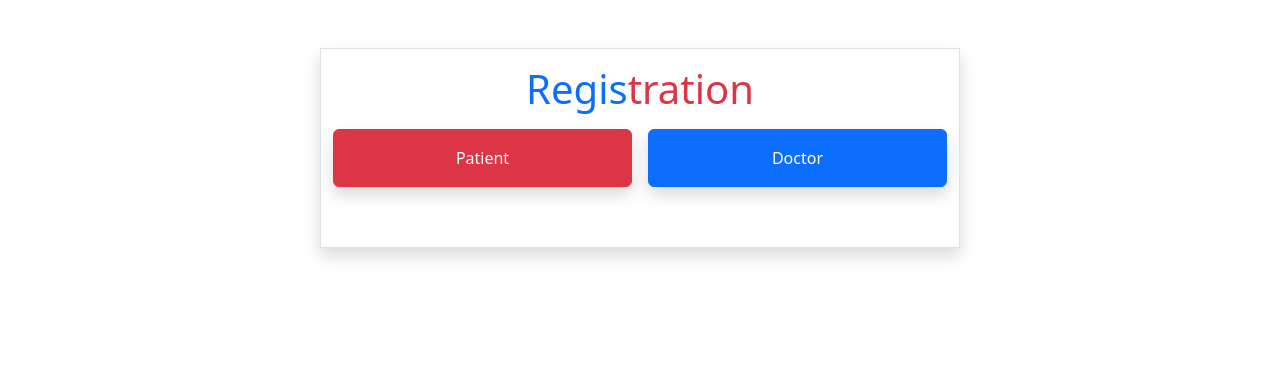
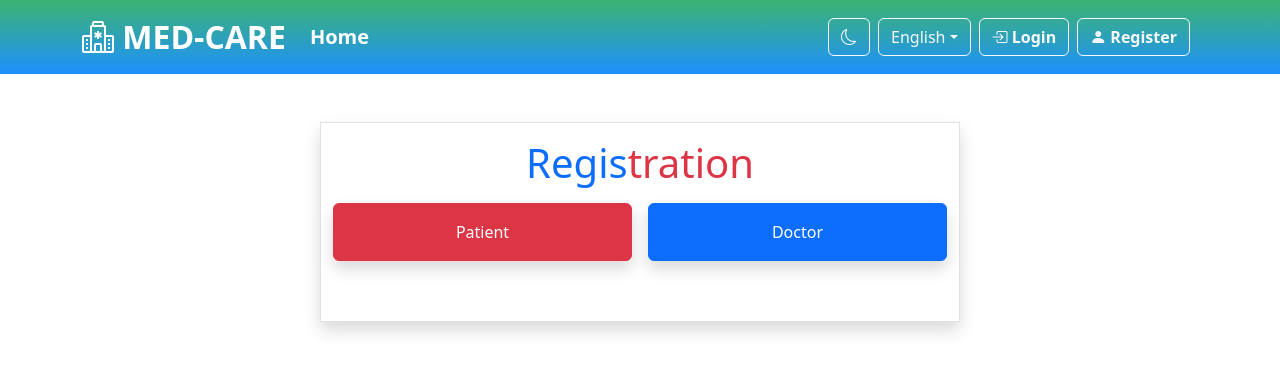
Before and after one commit to Ashryz/Med_Care, a React (Create React App) app: page / in a window 1280 px wide. Shown: the top 372 px of the page. Built offline with nearby package versions, Linux system fonts and the light colour scheme.

Commit message:
Adding Navbar

```diff
--- a/package.json
+++ b/package.json
@@ -7,11 +7,13 @@
     "@testing-library/react": "^13.4.0",
     "@testing-library/user-event": "^13.5.0",
     "bootstrap": "^5.3.2",
+    "bootstrap-icons": "^1.11.3",
     "react": "^18.2.0",
     "react-bootstrap": "^2.10.1",
+    "react-bootstrap-icons": "^1.10.3",
     "react-dom": "^18.2.0",
     "react-router-dom": "^5.3.4",
-    "react-scripts": "5.0.1",
+    "react-scripts": "^5.0.1",
     "web-vitals": "^2.1.4"
   },
   "scripts": {
--- a/public/index.html
+++ b/public/index.html
@@ -24,6 +24,8 @@
       work correctly both with client-side routing and a non-root public URL.
       Learn how to configure a non-root public URL by running `npm run build`.
     -->
+    <link href="https://cdn.jsdelivr.net/npm/bootstrap@5.3.2/dist/css/bootstrap.min.css" rel="stylesheet" integrity="sha384-T3c6CoIi6uLrA9TneNEoa7RxnatzjcDSCmG1MXxSR1GAsXEV/Dwwykc2MPK8M2HN" crossorigin="anonymous">
+    <script src="https://cdn.jsdelivr.net/npm/bootstrap@5.3.2/dist/js/bootstrap.bundle.min.js" integrity="sha384-C6RzsynM9kWDrMNeT87bh95OGNyZPhcTNXj1NW7RuBCsyN/o0jlpcV8Qyq46cDfL" crossorigin="anonymous"></script>
     <title>React App</title>
   </head>
   <body>
--- a/src/App.js
+++ b/src/App.js
@@ -1,10 +1,15 @@
 import './App.css';
 import 'bootstrap/dist/css/bootstrap.min.css';
 import SelectReg from './Components/SignUp/utils/pages/selectReg.js';
+import NavbarComp from './Components/Navbar/Navbar.js';
+import { BrowserRouter } from 'react-router-dom/cjs/react-router-dom.js';
 function App() {
   return (
     <div className="App">
+      <BrowserRouter>
+      <NavbarComp />
       <SelectReg/>
+      </BrowserRouter>
     </div>
   );
 }
--- /dev/null
+++ b/src/Components/Navbar/Navbar.css
@@ -0,0 +1,3 @@
+#nv-bar{
+    background-image: linear-gradient(MediumSeaGreen , dodgerBlue) !important;
+}
--- /dev/null
+++ b/src/Components/Navbar/Navbar.js
@@ -0,0 +1,80 @@
+import Container from 'react-bootstrap/Container';
+import Nav from 'react-bootstrap/Nav';
+import Navbar from 'react-bootstrap/Navbar';
+import Button from 'react-bootstrap/Button';
+import { Dropdown } from 'react-bootstrap';
+import { Link, useHistory } from 'react-router-dom/cjs/react-router-dom';
+import { useEffect, useState } from 'react';
+import './Navbar.css'
+function NavbarComp() {
+    const history = useHistory();
+    const [isLoggedIn, setIsLoggedIn] = useState(false);
+    const [showDropdown, setShowDropdown] = useState(false);
+    const [isDarkMode, setIsDarkMode] = useState(false);
+
+    const toggleDarkMode = () => {
+        setIsDarkMode(!isDarkMode);
+    };
+    useEffect(() => {
+        const loggedIn = localStorage.getItem("isLoggedIn") === "true";
+        setIsLoggedIn(loggedIn);
+        setShowDropdown(false);
+      }, []);
+
+      const handleLogout = () => {
+        localStorage.removeItem("isLoggedIn");
+        setIsLoggedIn(false);
+        history.push("/");
+      };
+
+  return (
+    <Navbar expand="lg" bg='primary' id='nv-bar'>
+      <Container>
+        <Navbar.Brand className='fw-bold fs-2 text-white'><i className="bi bi-hospital"></i> MED-CARE</Navbar.Brand>
+        <Navbar.Toggle aria-controls="basic-navbar-nav" />
+        <Navbar.Collapse id="basic-navbar-nav">
+          <Nav className="me-auto">
+          <Nav.Link as={Link} to="/" className="text-decoration-none text-white fw-bold fs-5">Home</Nav.Link>
+          </Nav>
+          <Nav className='ms-auto g-2'>
+            <Button variant="outline-light" onClick={toggleDarkMode} className='me-2'>
+                {isDarkMode ? (
+                    <i className="bi bi-moon-fill"></i>
+                ) : (
+                    <i className="bi bi-moon"></i>
+                )}
+            </Button>
+            <Dropdown className='me-2 fw-bold'>
+                <Dropdown.Toggle variant="outline-light" id="dropdown-basic">
+                    English
+                </Dropdown.Toggle>
+                <Dropdown.Menu>
+                    <Dropdown.Item eventKey="Option 1">Arabic</Dropdown.Item>
+                </Dropdown.Menu>
+              </Dropdown>
+          {!isLoggedIn && (
+              <>
+                <Link to="/login"><Button variant="outline-light" className='me-2 fw-bold'><i className="bi bi-box-arrow-in-right fw-bold"></i> Login</Button>{' '}</Link>
+                <Link to="/SelectReg"><Button variant="outline-light" className='me-2 fw-bold'><i className="bi bi-person-fill fw-bold"></i> Register</Button>{' '}</Link>
+              </>
+            )}
+           {isLoggedIn && (
+             <Dropdown onClick={() => setShowDropdown(!showDropdown)}>
+                <Dropdown.Toggle variant="outline-light" id="dropdown-basic">
+                    User Name
+                </Dropdown.Toggle>
+                <Dropdown.Menu>
+                    <Dropdown.Item eventKey="Option 1"> Profile</Dropdown.Item>
+                    <Dropdown.Divider />
+                    <Dropdown.Item eventKey="Option 2" onClick={handleLogout}><i className="bi bi-box-arrow-right"></i> Logout </Dropdown.Item>
+                </Dropdown.Menu>
+              </Dropdown>
+            )}
+          </Nav>
+        </Navbar.Collapse>
+      </Container>
+    </Navbar>
+  );
+}
+
+export default NavbarComp;
--- a/src/index.js
+++ b/src/index.js
@@ -3,6 +3,7 @@ import ReactDOM from 'react-dom/client';
 import './index.css';
 import App from './App';
 import reportWebVitals from './reportWebVitals';
+import "bootstrap-icons/font/bootstrap-icons.css";
 
 const root = ReactDOM.createRoot(document.getElementById('root'));
 root.render(
```
Also changed, not shown: 1 other file (tests, documents, lock files or other folders).
